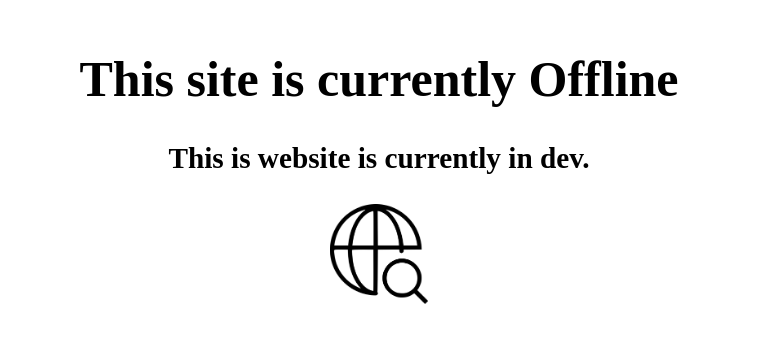
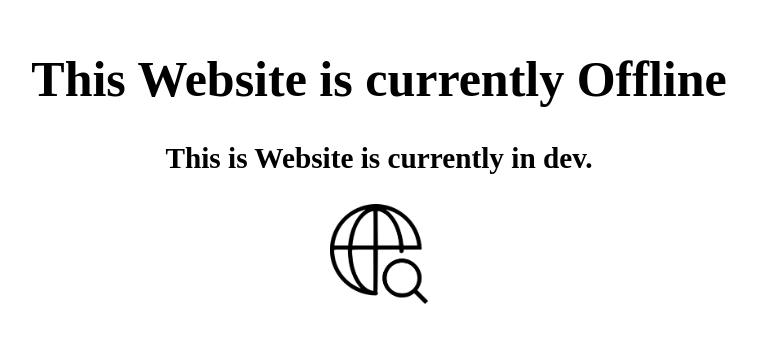
Before and after one commit to healthyfoodtruck/healthyfoodtruck.github.io, a plain HTML site: page index.html in a window 1280 px wide. Shown: the part 150-492 px from the top of the page, without its empty margins (261-1018 px from the left). Drawn offline with Linux system fonts and the light colour scheme.

Commit message:
Update index.html

```diff
--- a/index.html
+++ b/index.html
@@ -5,8 +5,8 @@
         <link rel="stylesheet" style="css/text" href="style.css">
     </head>
     <body>
-        <center><h1>This site is currently Offline</h1></center>
-        <center><h3>This is website is currently in dev.</h3></center>
+        <center><h1>This Website is currently Offline</h1></center>
+        <center><h3>This is Website is currently in dev.</h3></center>
         <center><img src="offline.png"></center>
     </body>
 </html>
```
